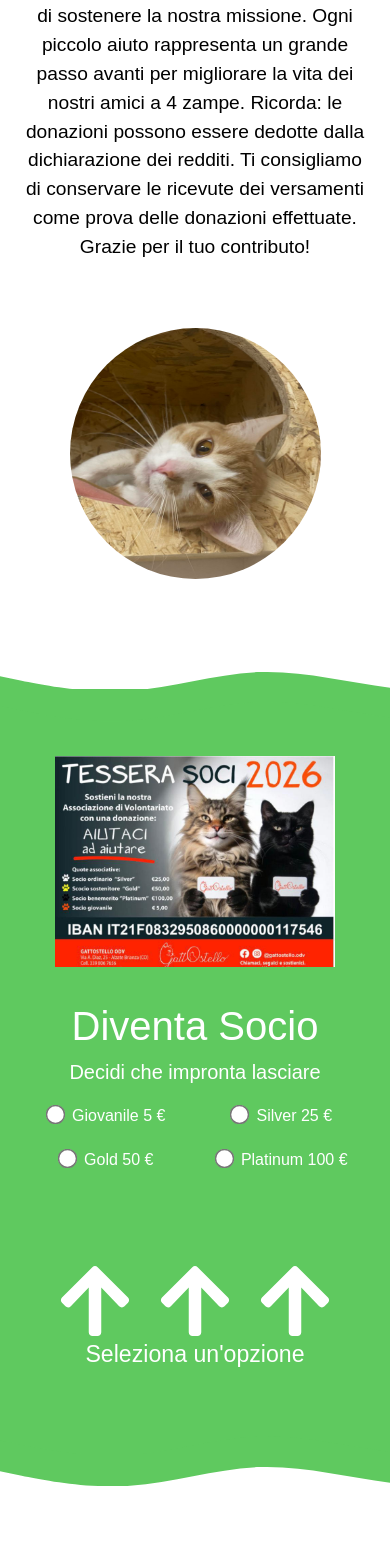
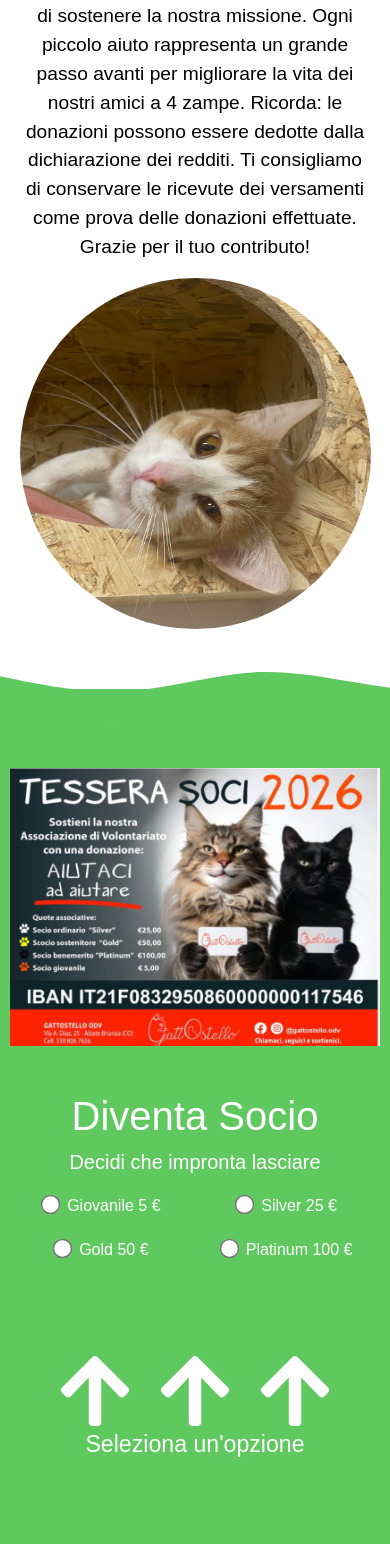
Before and after one commit to StefanoSalaa98/Gattostello, a React (Vite) app in the folder frontend/: page /sostienici in a window 390 px wide. Shown: the part 436-1980 px from the top of the page. Built offline with nearby package versions, Linux system fonts and the light colour scheme.

Commit message:
Sistema responsive pagina sostienici

```diff
--- a/frontend/src/css/Sostienici.css
+++ b/frontend/src/css/Sostienici.css
@@ -601,6 +601,7 @@
         .immagine {
             width: 80%;
             margin: 0 auto;
+            margin-top: 30px;
         }
 
     }
@@ -667,8 +668,20 @@
 
         .immagine {
             width: 90%;
+
+            img {
+                padding: 30px;
+            }
         }
 
+    }
+
+    .tessera-container {
+        .tessera {
+            .immagine {
+                width: 90%;
+            }
+        }
     }
 
     .radio-container {
@@ -689,6 +702,10 @@
 
         .immagine {
             width: 90%;
+
+            img {
+                padding: 30px;
+            }
         }
     }
 
@@ -730,25 +747,44 @@
 }
 
 @media (max-width: 480px) {
+    .tessera-container {
+        .tessera {
+            width: 95%;
+
+            .immagine {
+                width: 100%;
+            }
+        }
+    }
+
     .sostienici {
 
         .immagine {
             width: 100%;
+
+            img {
+                padding: 0;
+            }
         }
-
     }
 
     .distanza-container {
         margin-top: 50px;
         margin-bottom: 30px;
-    }
 
-    .distanza {
 
-        .immagine {
-            width: 100%;
+        .distanza {
+
+            .immagine {
+                width: 100%;
+                margin-bottom: 50px;
+
+                img {
+                    padding: 10px;
+                }
+            }
+
         }
-
     }
 
     .banner-track img {
```
